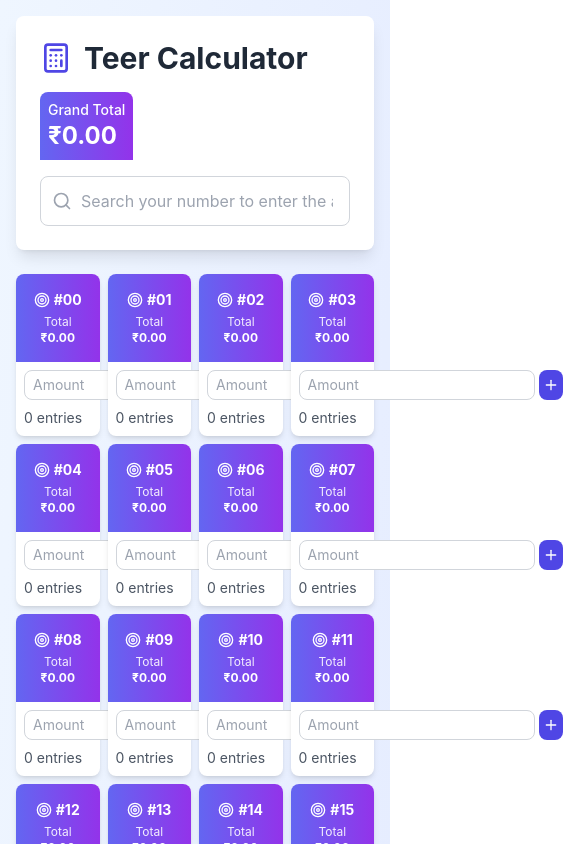
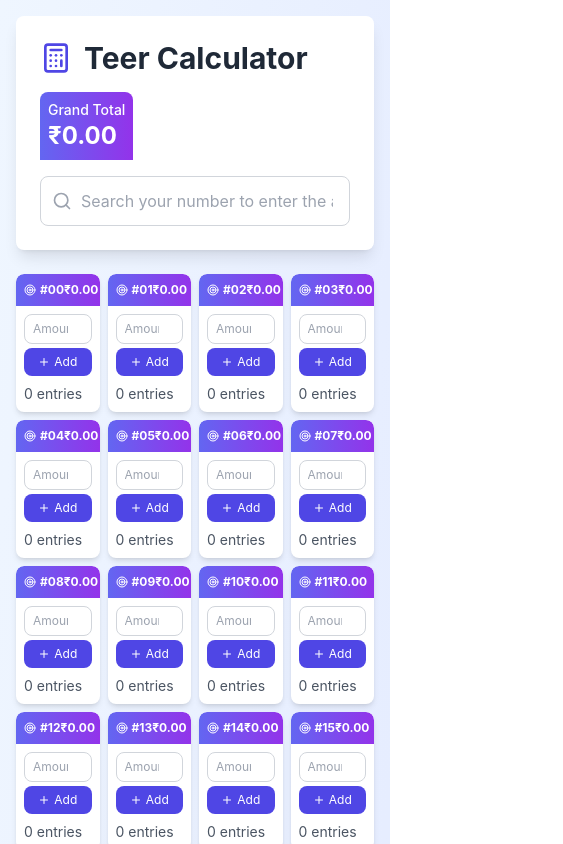
Before and after one commit to arpanmahata-dev/Teer-Result-Calculator, a React (Create React App) app in the folder teer-result-calculator/: page / in a window 390 px wide. Shown: the top 844 px of the page, 563 px wide, since content can reach past the window. Built offline with nearby package versions, Linux system fonts and the light colour scheme.

Commit message:
Mobile screen errors fixed

```diff
--- a/teer-result-calculator/src/App.js
+++ b/teer-result-calculator/src/App.js
@@ -118,25 +118,25 @@ export default function App() {
             const isExpanded = expandedCalc === id;
 
             return (
-              <div key={id} className="bg-white rounded-lg shadow-md hover:shadow-xl transition-shadow">
+              <div key={id} className="bg-white rounded-lg shadow-md hover:shadow-xl transition-shadow overflow-hidden">
                 <div
-                  className="bg-gradient-to-r from-indigo-500 to-purple-600 text-white p-4 rounded-t-lg cursor-pointer"
+                  className="bg-gradient-to-r from-indigo-500 to-purple-600 text-white p-2 sm:p-4 rounded-t-lg cursor-pointer"
                   onClick={() => toggleExpand(id)}
                 >
-                  <div className="flex flex-col sm:flex-row items-center justify-between gap-1 sm:gap-0">
-                  <div className="flex items-center gap-1 sm:gap-2">
-                    <Target className="w-4 h-4 sm:w-5 sm:h-5" />
-                     <span className="font-bold text-sm sm:text-lg">#{serialNum}</span>
+                  <div className="flex items-center justify-between">
+                    <div className="flex items-center gap-1 sm:gap-2">
+                      <Target className="w-3 h-3 sm:w-5 sm:h-5" />
+                      <span className="font-bold text-xs sm:text-lg">#{serialNum}</span>
                     </div>
-                    <div className="text-center sm:text-right">
-                      <div className="text-xs opacity-90">Total</div>
+                    <div className="text-right">
+                      <div className="text-xs opacity-90 hidden sm:block">Total</div>
                       <div className="font-bold text-xs sm:text-base">{formatCurrency(calc.total)}</div>
                     </div>
                   </div>
                 </div>
 
                 <div className="p-2 sm:p-4">
-                  <div className="flex gap-1 sm:gap-2 mb-2 sm:mb-3">
+                  <div className="flex flex-col gap-1 sm:flex-row sm:gap-2 mb-2 sm:mb-3">
                     <input
                       type="number"
                       step="0.01"
@@ -144,13 +144,14 @@ export default function App() {
                       value={currentInput[id] || ''}
                       onChange={(e) => setCurrentInput(prev => ({ ...prev, [id]: e.target.value }))}
                       onKeyPress={(e) => e.key === 'Enter' && addEntry(id)}
-                      className="flex-1 px-2 py-1 sm:px-3 sm:py-2 text-sm border border-gray-300 rounded-lg focus:outline-none focus:ring-2 focus:ring-indigo-500"
+                      className="w-full px-2 py-1.5 sm:px-3 sm:py-2 text-xs sm:text-sm border border-gray-300 rounded-lg focus:outline-none focus:ring-2 focus:ring-indigo-500"
                     />
                     <button
                       onClick={() => addEntry(id)}
-                      className="bg-indigo-600 text-white p-1 sm:p-2 rounded-lg hover:bg-indigo-700 transition-colors"
+                      className="bg-indigo-600 text-white px-3 py-1.5 sm:p-2 rounded-lg hover:bg-indigo-700 transition-colors flex items-center justify-center gap-1"
                     >
-                      <Plus className="w-4 h-4 sm:w-5 sm:h-5" />
+                      <Plus className="w-3 h-3 sm:w-5 sm:h-5" />
+                      <span className="text-xs sm:hidden">Add</span>
                     </button>
                   </div>
 
```
